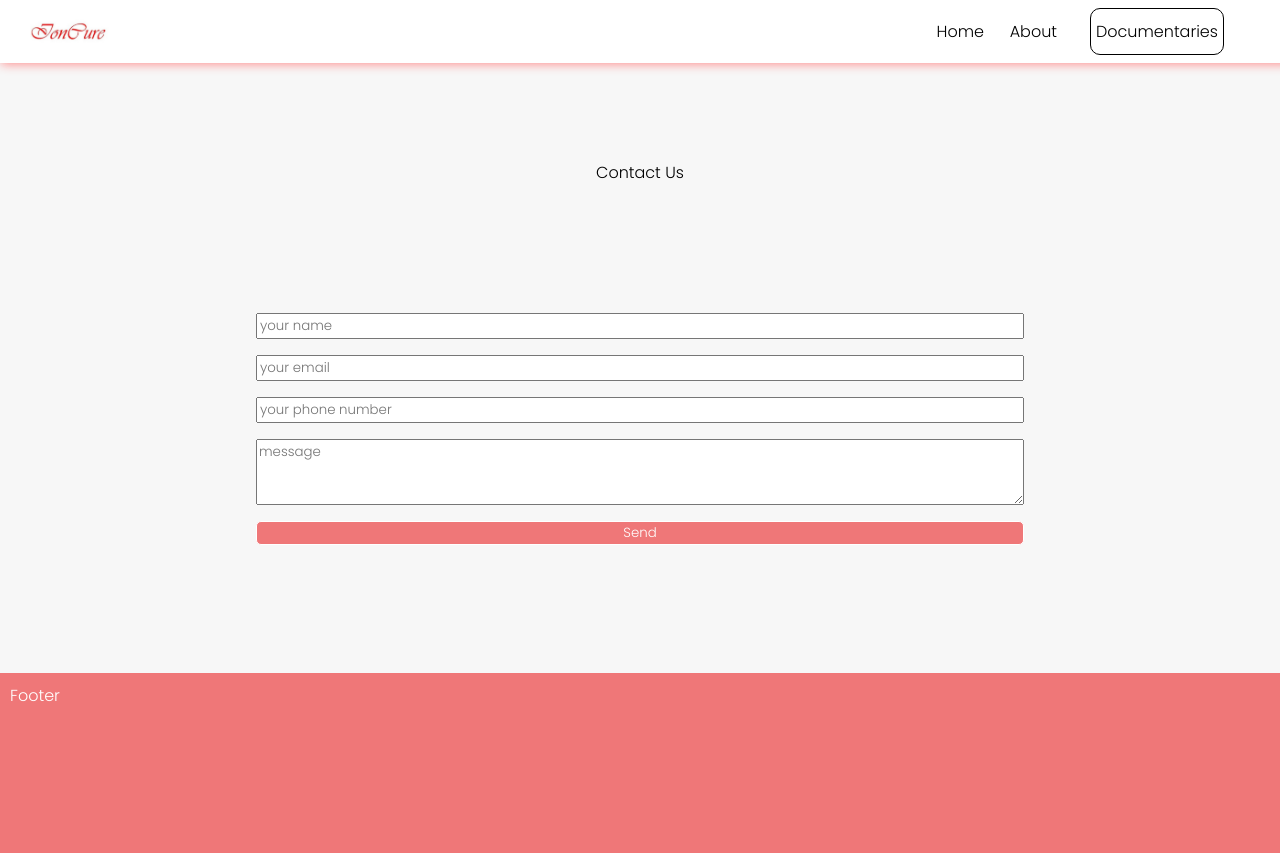
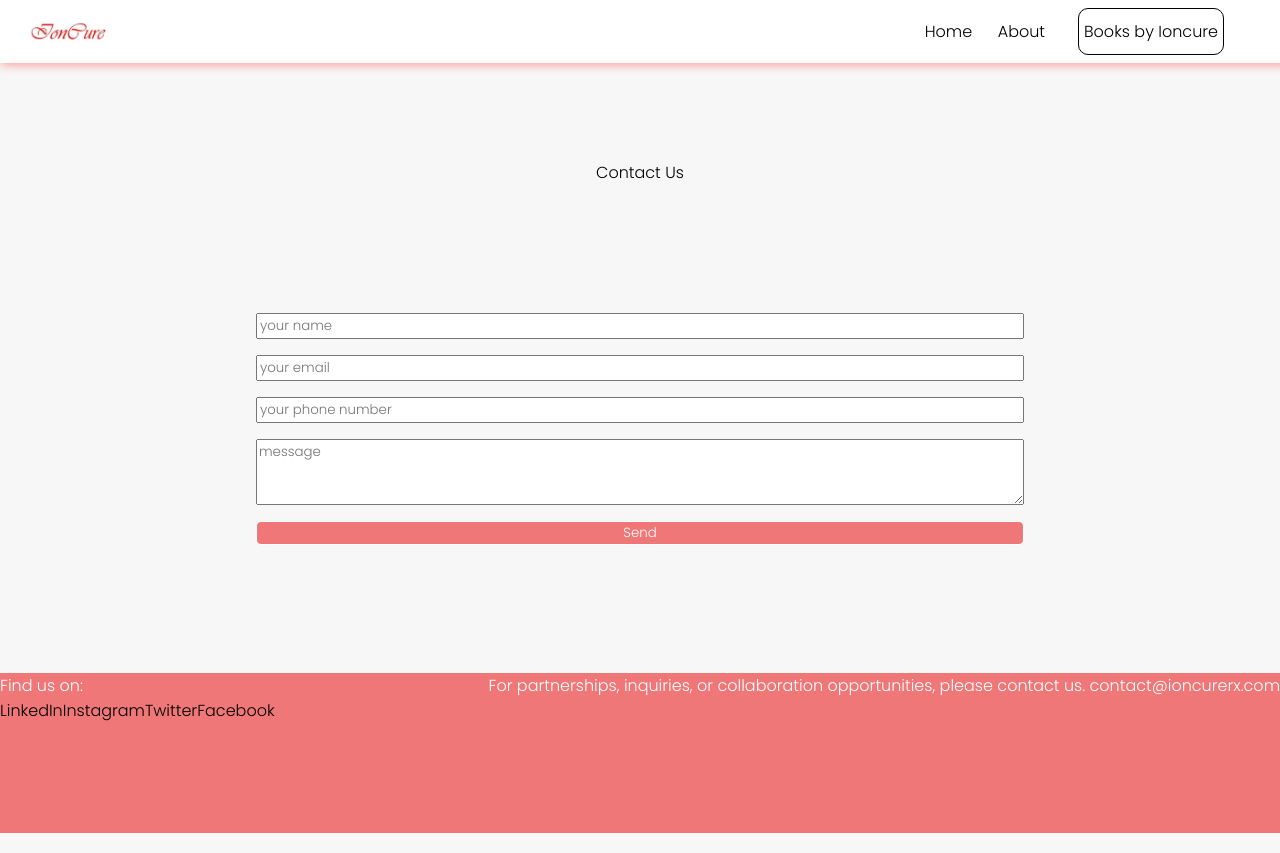
Before and after one commit to SukritSethi/ioncure-landing, a React (Create React App) app: page /contact in a window 1280 px wide. Built offline with nearby package versions, Linux system fonts and the light colour scheme; the HTML template or start-up script is replaced by a standard one; a web font is replaced by a local one.

Commit message:
changed styles of our team and added links to footer

```diff
--- a/src/components/About/About.jsx
+++ b/src/components/About/About.jsx
@@ -165,11 +165,11 @@ const About = () => {
           </VerticalTimelineElement>
           <VerticalTimelineElement
             className="vertical-timeline-element--work"
-            contentStyle={{ background: "rgb(239, 119, 120)", color: "#fff" }}
-            contentArrowStyle={{ borderRight: "7px solid  rgb(239, 119, 120)" }}
+            contentStyle={{ background: "#F7F3E3", color: "#6F1A07" }}
+            contentArrowStyle={{ borderRight: "7px solid  #F7F3E3" }}
             dateClassName="about__us__date"
             // date="2011 - present"
-            iconStyle={{ background: "rgb(239, 119, 120)", color: "#fff" }}
+            iconStyle={{ background: "#F7F3E3", color: "#6F1A07" }}
             icon={<GiAbstract002 />}
           >
             <h3 className="vertical-timeline-element-title">
@@ -184,11 +184,11 @@ const About = () => {
           </VerticalTimelineElement>
           <VerticalTimelineElement
             className="vertical-timeline-element--work"
-            contentStyle={{ background: "rgb(239, 119, 120)", color: "#fff" }}
-            contentArrowStyle={{ borderRight: "7px solid  rgb(239, 119, 120)" }}
+            contentStyle={{ background: "#F7F3E3", color: "#6F1A07" }}
+            contentArrowStyle={{ borderRight: "7px solid  #F7F3E3" }}
             dateClassName="about__us__date"
             // date="2011 - present"
-            iconStyle={{ background: "rgb(239, 119, 120)", color: "#fff" }}
+            iconStyle={{ background: "#F7F3E3", color: "#6F1A07" }}
             icon={<GiAbstract002 />}
           >
             <h3 className="vertical-timeline-element-title">
@@ -203,11 +203,11 @@ const About = () => {
           </VerticalTimelineElement>
           <VerticalTimelineElement
             className="vertical-timeline-element--work"
-            contentStyle={{ background: "rgb(239, 119, 120)", color: "#fff" }}
-            contentArrowStyle={{ borderRight: "7px solid  rgb(239, 119, 120)" }}
+            contentStyle={{ background: "#235789", color: "#FDFFFC" }}
+            contentArrowStyle={{ borderRight: "7px solid  #235789" }}
             dateClassName="about__us__date"
             // date="2011 - present"
-            iconStyle={{ background: "rgb(239, 119, 120)", color: "#fff" }}
+            iconStyle={{ background: "#235789", color: "#FDFFFC" }}
             icon={<GiAbstract002 />}
           >
             <h3 className="vertical-timeline-element-title">
@@ -220,11 +220,11 @@ const About = () => {
           </VerticalTimelineElement>
           <VerticalTimelineElement
             className="vertical-timeline-element--work"
-            contentStyle={{ background: "rgb(239, 119, 120)", color: "#fff" }}
-            contentArrowStyle={{ borderRight: "7px solid  rgb(239, 119, 120)" }}
+            contentStyle={{ background: "#235789", color: "#FDFFFC" }}
+            contentArrowStyle={{ borderRight: "7px solid  #235789" }}
             dateClassName="about__us__date"
             // date="2011 - present"
-            iconStyle={{ background: "rgb(239, 119, 120)", color: "#fff" }}
+            iconStyle={{ background: "#235789", color: "#FDFFFC" }}
             icon={<GiAbstract002 />}
           >
             <h3 className="vertical-timeline-element-title">
@@ -237,11 +237,11 @@ const About = () => {
           </VerticalTimelineElement>
           <VerticalTimelineElement
             className="vertical-timeline-element--work"
-            contentStyle={{ background: "rgb(239, 119, 120)", color: "#fff" }}
-            contentArrowStyle={{ borderRight: "7px solid  rgb(239, 119, 120)" }}
+            contentStyle={{ background: "#235789", color: "#FDFFFC" }}
+            contentArrowStyle={{ borderRight: "7px solid  #235789" }}
             dateClassName="about__us__date"
             // date="2011 - present"
-            iconStyle={{ background: "rgb(239, 119, 120)", color: "#fff" }}
+            iconStyle={{ background: "#235789", color: "#FDFFFC" }}
             icon={<GiAbstract002 />}
           >
             <h3 className="vertical-timeline-element-title">
@@ -255,11 +255,11 @@ const About = () => {
           </VerticalTimelineElement>
           <VerticalTimelineElement
             className="vertical-timeline-element--work"
-            contentStyle={{ background: "rgb(239, 119, 120)", color: "#fff" }}
-            contentArrowStyle={{ borderRight: "7px solid  rgb(239, 119, 120)" }}
+            contentStyle={{ background: "#423E3B", color: "#FEA82F" }}
+            contentArrowStyle={{ borderRight: "7px solid  #423E3B" }}
             dateClassName="about__us__date"
             // date="2011 - present"
-            iconStyle={{ background: "rgb(239, 119, 120)", color: "#fff" }}
+            iconStyle={{ background: "#423E3B", color: "#FEA82F" }}
             icon={<GiAbstract002 />}
           >
             <h3 className="vertical-timeline-element-title">Advisors</h3>
--- a/src/components/Footer/Footer.css
+++ b/src/components/Footer/Footer.css
@@ -2,6 +2,9 @@
     margin-top: 10vh;
     height:20vh;
     background-color:#EF7778;
-    padding: 10px;
+    /* padding: 10px; */
     color: white;
+    display: flex;
+    width: 100%;
+    justify-content: space-between;
 }
--- a/src/components/Footer/Footer.jsx
+++ b/src/components/Footer/Footer.jsx
@@ -1,9 +1,34 @@
 import React from 'react'
+import { Link } from "react-router-dom";
 import './Footer.css'
 
 const Footer = () => {
   return (
-    <div className='footer__main'>Footer</div>
+    <div className='footer__main'>
+      <div className="footer__left">
+        <div className="social__heading">Find us on:</div>
+        <div className="social__links">
+            <Link to="https://www.linkedin.com/company/ioncure-tech-pvt-ltd/" className="link">
+              LinkedIn
+            </Link>
+
+            <Link to="https://www.instagram.com/ioncurerx?igsh=MTdlN25yemN4cWMzYQ==" className="link">
+              Instagram
+            </Link>
+            <Link to="https://twitter.com/cure_ion?lang=en" className="link">
+              Twitter
+            </Link>
+            <Link to="https://www.facebook.com/profile.php?id=100057245237815&mibextid=2JQ9oc" className="link">
+              Facebook
+            </Link>
+
+
+        </div>
+      </div>
+      <div className="footer__right">For partnerships, inquiries, or collaboration opportunities, please contact us. contact@ioncurerx.com
+</div>
+
+    </div>
   )
 }
 
--- a/src/components/Home/Home.css
+++ b/src/components/Home/Home.css
@@ -129,5 +129,5 @@ border: 1px solid rgba(255, 180, 180, 0.3);
   margin: 5vh 15vw;
   display: flex;
   justify-content: center;
-  font-size: 1.5vw;
+  font-size: 4vh;
 }
--- a/src/components/Navbar/Navbar.css
+++ b/src/components/Navbar/Navbar.css
@@ -144,3 +144,8 @@
 .link__mobile{
   padding: 0px 5px;
 }
+
+.link__to__youtube__link{
+  text-decoration: none;
+  color:inherit
+}
--- a/src/components/Navbar/Navbar.jsx
+++ b/src/components/Navbar/Navbar.jsx
@@ -32,7 +32,7 @@ const Navbar = () => {
               Contact
             </Link> */}
           </div>
-          <div className="nav_youtubebtn">Documentaries</div>
+          <div className="nav_youtubebtn"><Link className="link__to__youtube__link" to="https://www.amazon.com/s?k=%22ioncure+press%22&crid=3FIGH1YDS23UA&sprefix=ioncure+press+%2Caps%2C465&ref=nb_sb_noss">Books by Ioncure</Link></div>
         </div>
       </div>
       <div className="nav__main__mobile">
@@ -55,7 +55,7 @@ const Navbar = () => {
               Contact
             </Link> */}
 
-            <div className="link_to_youtube">Documentaries</div>
+            <div className="link_to_youtube"><Link className="link__to__youtube__link" to="https://www.amazon.com/s?k=%22ioncure+press%22&crid=3FIGH1YDS23UA&sprefix=ioncure+press+%2Caps%2C465&ref=nb_sb_noss">Books by Ioncure</Link></div>
           </div>
 
         </div>
```
